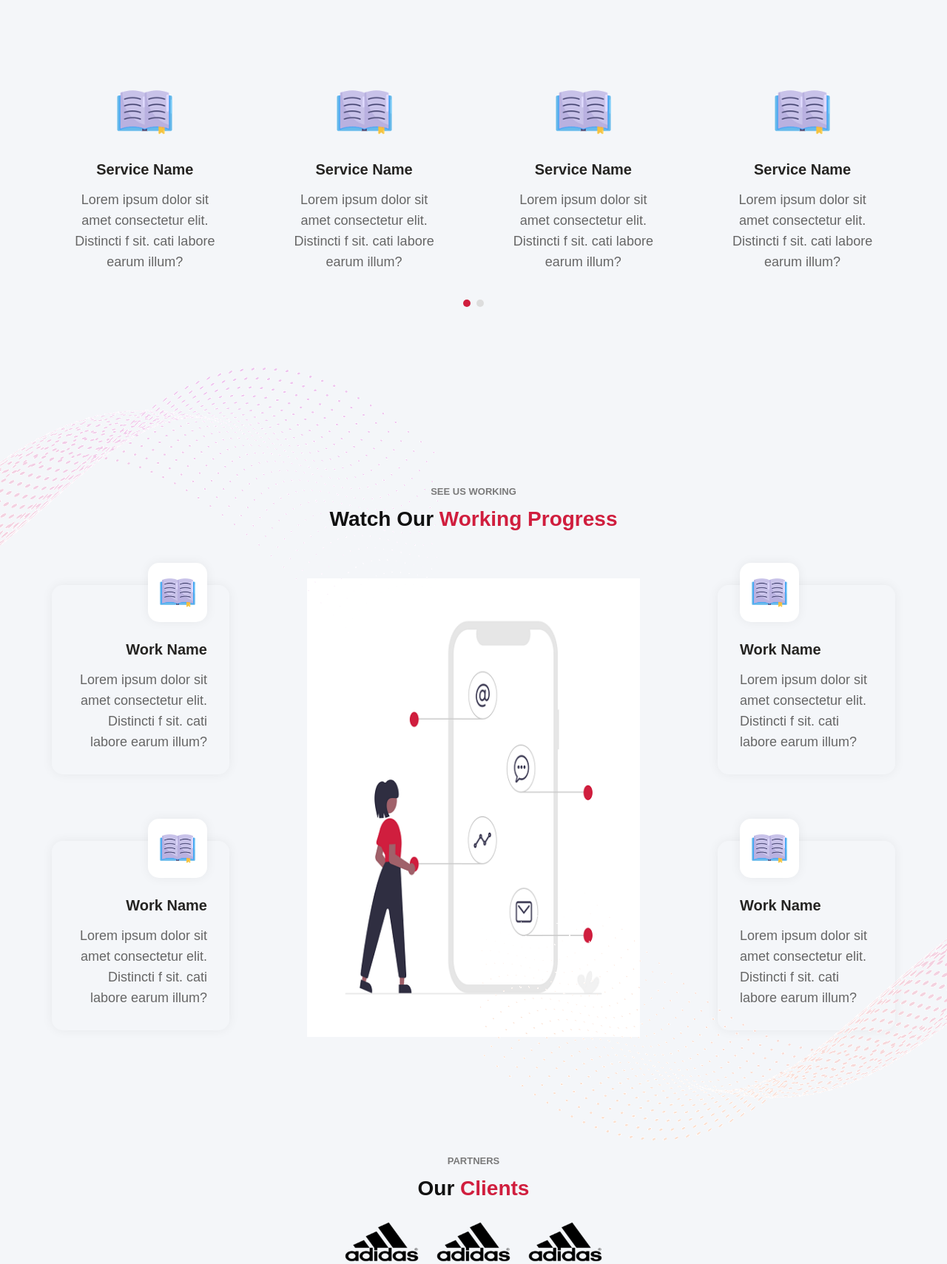
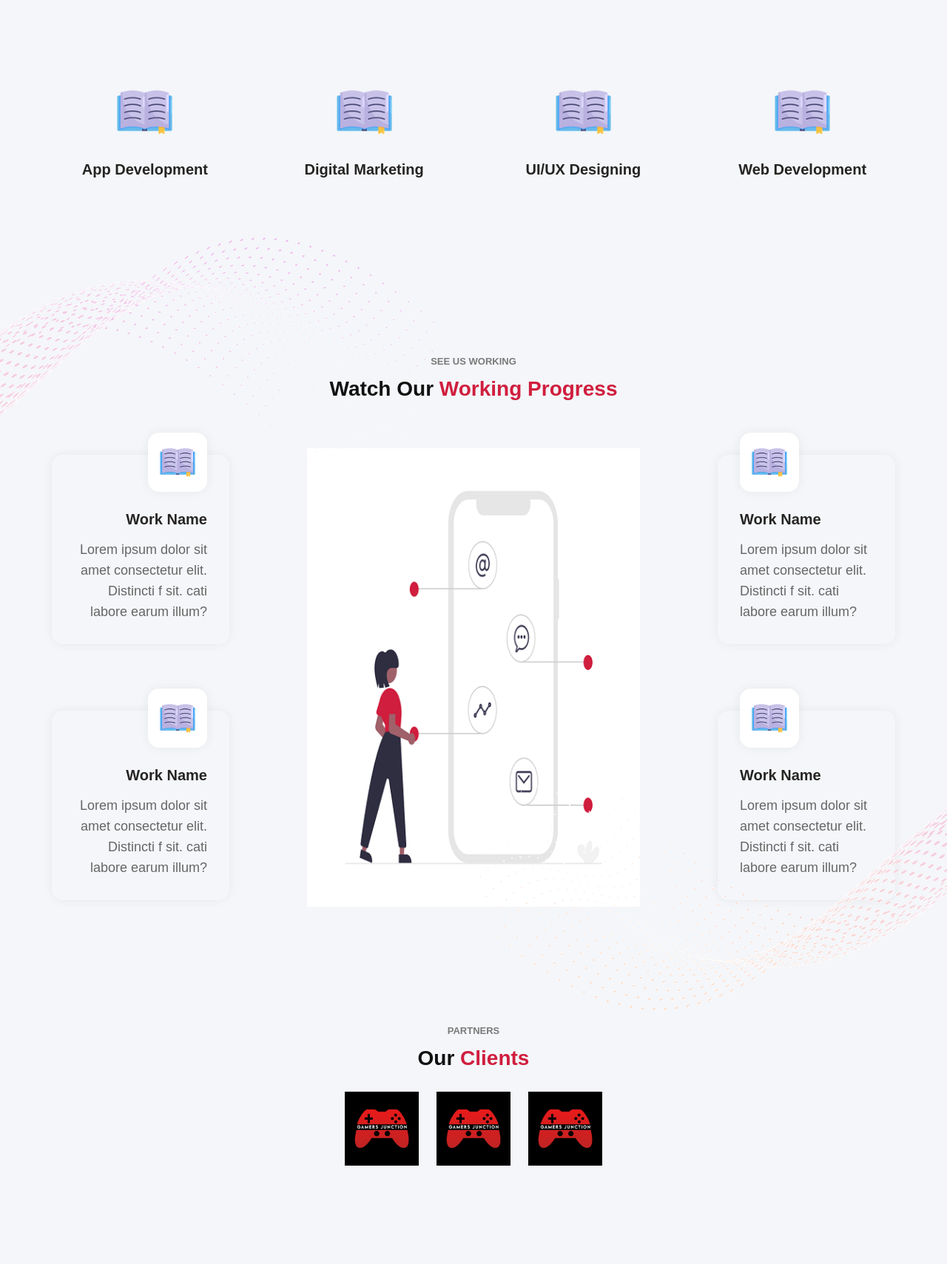
Before and after one commit to Raiwil-PVT-LTD/web-site, a plain HTML site: page our-services.html in a window 1280 px wide. Shown: the part 229-1938 px from the top of the page at 74% size. Drawn offline with nearby package versions, Linux system fonts and the light colour scheme.

Commit message:
our services

```diff
--- a/our-services.html
+++ b/our-services.html
@@ -1,28 +1,30 @@
 <!DOCTYPE html>
 <html lang="en">
+  <head>
+    <meta charset="utf-8" />
+    <meta
+      name="viewport"
+      content="width=device-width, initial-scale=1, shrink-to-fit=no"
+    />
+    <meta name="description" content="" />
+    <meta name="author" content="" />
+    <link
+      href="https://fonts.googleapis.com/css?family=Open+Sans:100,200,300,400,500,600,700,800,900"
+      rel="stylesheet"
+    />
 
-  <head>
-
-    <meta charset="utf-8">
-    <meta name="viewport" content="width=device-width, initial-scale=1, shrink-to-fit=no">
-    <meta name="description" content="">
-    <meta name="author" content="">
-    <link href="https://fonts.googleapis.com/css?family=Open+Sans:100,200,300,400,500,600,700,800,900" rel="stylesheet">
-
-    <title>Raiwil - Services </title>
+    <title>Raiwil - Services</title>
 
     <!-- Bootstrap core CSS -->
-    <link href="vendor/bootstrap/css/bootstrap.min.css" rel="stylesheet">
+    <link href="vendor/bootstrap/css/bootstrap.min.css" rel="stylesheet" />
 
     <!-- Additional CSS Files -->
-    <link rel="stylesheet" href="assets/css/fontawesome.css">
-    <link rel="stylesheet" href="assets/css/owl.css">
-    <link rel="stylesheet" href="assets/css/raiwil-style.css">
-
+    <link rel="stylesheet" href="assets/css/fontawesome.css" />
+    <link rel="stylesheet" href="assets/css/owl.css" />
+    <link rel="stylesheet" href="assets/css/raiwil-style.css" />
   </head>
 
   <body>
-
     <!-- ***** Header Area Start ***** -->
     <header class="header-area header-sticky">
       <div class="container">
@@ -31,18 +33,17 @@
             <nav class="main-nav">
               <!-- ***** Logo Start ***** -->
               <a href="index.html" class="logo">
-                      <img src="assets/images/raiwil.png" alt="">
+                <img src="assets/images/raiwil.png" alt="" />
               </a>
               <!-- ***** Logo End ***** -->
               <!-- ***** Menu Start ***** -->
               <ul class="nav">
-
                 <li><a href="index.html" class="active">Home</a></li>
                 <li><a href="our-services.html">Services</a></li>
                 <li><a href="about-us.html">About Us</a></li>
                 <li><a href="contact-us.html">Contact Us</a></li>
               </ul>
-                  <a class='menu-trigger'>
+              <a class="menu-trigger">
                 <span>Menu</span>
               </a>
               <!-- ***** Menu End ***** -->
@@ -66,75 +67,49 @@
               <div class="item">
                 <div class="service-item">
                   <div class="icon">
-                  <img src="assets/images/service-icon-01.png" alt="">
+                    <img src="assets/images/service-icon-01.png" alt="" />
                   </div>
-                <h4>Service Name</h4>
-                <p>Lorem ipsum dolor sit amet consectetur elit. Distincti f sit. cati labore earum illum?</p>
+                  <h4>Web Development</h4>
+                  <!-- <p></p> -->
                 </div>
               </div>
               <div class="item">
                 <div class="service-item">
                   <div class="icon">
-                  <img src="assets/images/service-icon-01.png" alt="">
+                    <img src="assets/images/service-icon-01.png" alt="" />
                   </div>
-                <h4>Service Name</h4>
-                <p>Lorem ipsum dolor sit amet consectetur elit. Distincti f sit. cati labore earum illum?</p>
+                  <h4>App Development</h4>
+                  <!-- <p>
+                    Lorem ipsum dolor sit amet consectetur elit. Distincti f
+                    sit. cati labore earum illum?
+                  </p> -->
                 </div>
               </div>
               <div class="item">
                 <div class="service-item">
                   <div class="icon">
-                  <img src="assets/images/service-icon-01.png" alt="">
+                    <img src="assets/images/service-icon-01.png" alt="" />
                   </div>
-                <h4>Service Name</h4>
-                <p>Lorem ipsum dolor sit amet consectetur elit. Distincti f sit. cati labore earum illum?</p>
+                  <h4>Digital Marketing</h4>
+                  <!-- <p>
+                    Lorem ipsum dolor sit amet consectetur elit. Distincti f
+                    sit. cati labore earum illum?
+                  </p> -->
                 </div>
               </div>
               <div class="item">
                 <div class="service-item">
                   <div class="icon">
-                  <img src="assets/images/service-icon-01.png" alt="">
+                    <img src="assets/images/service-icon-01.png" alt="" />
                   </div>
-                <h4>Service Name</h4>
-                <p>Lorem ipsum dolor sit amet consectetur elit. Distincti f sit. cati labore earum illum?</p>
+                  <h4>UI/UX Designing</h4>
+                  <!-- <p>
+                    Lorem ipsum dolor sit amet consectetur elit. Distincti f
+                    sit. cati labore earum illum?
+                  </p> -->
                 </div>
               </div>
-            <div class="item">
-              <div class="service-item">
-                <div class="icon">
-                  <img src="assets/images/service-icon-01.png" alt="">
-                </div>
-                <h4>Service Name</h4>
-                <p>Lorem ipsum dolor sit amet consectetur elit. Distincti f sit. cati labore earum illum?</p>
-              </div>
-            </div>
-            <div class="item">
-              <div class="service-item">
-                <div class="icon">
-                  <img src="assets/images/service-icon-01.png" alt="">
-                </div>
-                <h4>Service Name</h4>
-                <p>Lorem ipsum dolor sit amet consectetur elit. Distincti f sit. cati labore earum illum?</p>
-              </div>
-            </div>
-            <div class="item">
-              <div class="service-item">
-                <div class="icon">
-                  <img src="assets/images/service-icon-01.png" alt="">
-                </div>
-                <h4>Service Name</h4>
-                <p>Lorem ipsum dolor sit amet consectetur elit. Distincti f sit. cati labore earum illum?</p>
-              </div>
-            </div>
-            <div class="item">
-              <div class="service-item">
-                <div class="icon">
-                  <img src="assets/images/service-icon-01.png" alt="">
-                </div>
-                <h4>Service Name</h4>
-                <p>Lorem ipsum dolor sit amet consectetur elit. Distincti f sit. cati labore earum illum?</p>
-              </div>
-            </div>
+
               <!--
               add extra services
              -->
@@ -143,8 +118,6 @@
         </div>
       </div>
     </section>
-
-
 
     <section class="featured-product">
       <div class="container">
@@ -160,26 +133,32 @@
               <div class="col-lg-12">
                 <div class="info-item">
                   <div class="icon">
-                  <img src="assets/images/service-icon-01.png" alt="">
+                    <img src="assets/images/service-icon-01.png" alt="" />
                   </div>
                   <h4>Work Name</h4>
-                <p>Lorem ipsum dolor sit amet consectetur elit. Distincti f sit. cati labore earum illum?</p>
+                  <p>
+                    Lorem ipsum dolor sit amet consectetur elit. Distincti f
+                    sit. cati labore earum illum?
+                  </p>
                 </div>
               </div>
               <div class="col-lg-12">
                 <div class="info-item last-info">
                   <div class="icon">
-                  <img src="assets/images/service-icon-01.png" alt="">
+                    <img src="assets/images/service-icon-01.png" alt="" />
                   </div>
                   <h4>Work Name</h4>
-                <p>Lorem ipsum dolor sit amet consectetur elit. Distincti f sit. cati labore earum illum?</p>
+                  <p>
+                    Lorem ipsum dolor sit amet consectetur elit. Distincti f
+                    sit. cati labore earum illum?
+                  </p>
                 </div>
               </div>
             </div>
           </div>
           <div class="col-lg-6">
             <div class="product-image">
-            <img src="assets/images/about-left-image.png" alt="">
+              <img src="assets/images/about-left-image.png" alt="" />
             </div>
           </div>
           <div class="col-lg-3 align-self-center">
@@ -187,19 +166,25 @@
               <div class="col-lg-12">
                 <div class="info-item">
                   <div class="icon">
-                  <img src="assets/images/service-icon-01.png" alt="">
+                    <img src="assets/images/service-icon-01.png" alt="" />
                   </div>
                   <h4>Work Name</h4>
-                <p>Lorem ipsum dolor sit amet consectetur elit. Distincti f sit. cati labore earum illum?</p>
+                  <p>
+                    Lorem ipsum dolor sit amet consectetur elit. Distincti f
+                    sit. cati labore earum illum?
+                  </p>
                 </div>
               </div>
               <div class="col-lg-12">
                 <div class="info-item last-info">
                   <div class="icon">
-                  <img src="assets/images/service-icon-01.png" alt="">
+                    <img src="assets/images/service-icon-01.png" alt="" />
                   </div>
                   <h4>Work Name</h4>
-                <p>Lorem ipsum dolor sit amet consectetur elit. Distincti f sit. cati labore earum illum?</p>
+                  <p>
+                    Lorem ipsum dolor sit amet consectetur elit. Distincti f
+                    sit. cati labore earum illum?
+                  </p>
                 </div>
               </div>
             </div>
@@ -208,8 +193,6 @@
       </div>
     </section>
 
-
-
     <!--clients starts -->
 
     <section class="clients">
@@ -217,13 +200,23 @@
         <h6>Partners</h6>
         <h4>Our <em>Clients</em></h4>
         <div class="client-ico">
-        <img src="assets/images/client-logo.png" alt="" style="width: 100px;">
-        <img src="assets/images/client-logo.png" alt="" style="width: 100px;">
-        <img src="assets/images/client-logo.png" alt="" style="width: 100px;">
-
+          <img
+            src="assets/images/gj_png_logo.jpg"
+            alt=""
+            style="width: 100px"
+          />
+          <img
+            src="assets/images/gj_png_logo.jpg"
+            alt=""
+            style="width: 100px"
+          />
+          <img
+            src="assets/images/gj_png_logo.jpg"
+            alt=""
+            style="width: 100px"
+          />
         </div>
       </div>
-
     </section>
 
     <!--footer starts-->
@@ -232,19 +225,33 @@
       <div class="footer-29 py-5">
         <div class="container py-lg-4">
           <div class="row footer-top-29">
-          <div class="col-lg-4 col-md-6 col-sm-7 footer-list-29 footer-1 pr-lg-5">
+            <div
+              class="col-lg-4 col-md-6 col-sm-7 footer-list-29 footer-1 pr-lg-5"
+            >
               <div class="footer-logo mb-3">
                 <a class="navbar-brand" href="index.html">Raiwil</a>
               </div>
-            <p>Lorem ipsum dolor sit amet consectetur ipsum elit. Lorem ipsum dolor sit amet elit.</p>
+              <p>
+                Lorem ipsum dolor sit amet consectetur ipsum elit. Lorem ipsum
+                dolor sit amet elit.
+              </p>
               <ul class="mt-3">
-              <li><a href="tel:+(21) 255 999 8888"><span class="fa fa-phone"></span> 0000000000</a></li>
-              <li><a href="mailto:medick@mail.com" class="mail"><span class="fa fa-envelope-open-o"></span>
-                  Lorem@gmail.com</a></li>
+                <li>
+                  <a href="tel:+(21) 255 999 8888"
+                    ><span class="fa fa-phone"></span> 0000000000</a
+                  >
+                </li>
+                <li>
+                  <a href="mailto:medick@mail.com" class="mail"
+                    ><span class="fa fa-envelope-open-o"></span>
+                    Lorem@gmail.com</a
+                  >
+                </li>
               </ul>
             </div>
-          <div class="col-lg-2 col-md-6 col-sm-5 col-6 footer-list-29 footer-2 mt-sm-0 mt-5">
-
+            <div
+              class="col-lg-2 col-md-6 col-sm-5 col-6 footer-list-29 footer-2 mt-sm-0 mt-5"
+            >
               <ul>
                 <h6 class="footer-title-29">raiwil</h6>
                 <li><a href="about-us.html">About Us</a></li>
@@ -252,22 +259,35 @@
                 <li><a href="contact-us.html">Contact us</a></li>
               </ul>
             </div>
-          <div class="col-lg-2 col-md-6 col-sm-5 col-6 footer-list-29 footer-3 mt-lg-0 mt-5">
+            <div
+              class="col-lg-2 col-md-6 col-sm-5 col-6 footer-list-29 footer-3 mt-lg-0 mt-5"
+            >
               <h6 class="footer-title-29">Useful Links</h6>
               <ul>
                 <li><a href="#terms">Terms of service</a></li>
                 <li><a href="#privacy"> Privacy policy</a></li>
                 <li><a href="#support"> Support</a></li>
               </ul>
-
             </div>
-          <div class="col-lg-4 col-md-6 col-sm-7 footer-list-29 footer-4 mt-lg-0 mt-5">
-            <h6 class="footer-title-29">Subscribe to our Newsletter </h6>
-            <p>Enter your email and receive the latest news, updates and special offers from us.</p>
+            <div
+              class="col-lg-4 col-md-6 col-sm-7 footer-list-29 footer-4 mt-lg-0 mt-5"
+            >
+              <h6 class="footer-title-29">Subscribe to our Newsletter</h6>
+              <p>
+                Enter your email and receive the latest news, updates and
+                special offers from us.
+              </p>
 
               <form action="#" class="subscribe" method="post">
-              <input type="email" name="email" placeholder="Your Email Address" required="">
-              <button class="btn btn-style btn-primary w-100 mt-3">Subscibe</button>
+                <input
+                  type="email"
+                  name="email"
+                  placeholder="Your Email Address"
+                  required=""
+                />
+                <button class="btn btn-style btn-primary w-100 mt-3">
+                  Subscibe
+                </button>
               </form>
             </div>
           </div>
@@ -275,8 +295,6 @@
       </div>
     </section>
     <!--footer ends-->
-
-
 
     <!-- Scripts -->
     <!-- Bootstrap core JavaScript -->
@@ -291,5 +309,4 @@
     <script src="assets/js/slick-slider.js"></script>
     <script src="assets/js/custom.js"></script>
   </body>
-
 </html>
```
Lines whose indentation alone changed are shown as unchanged.
